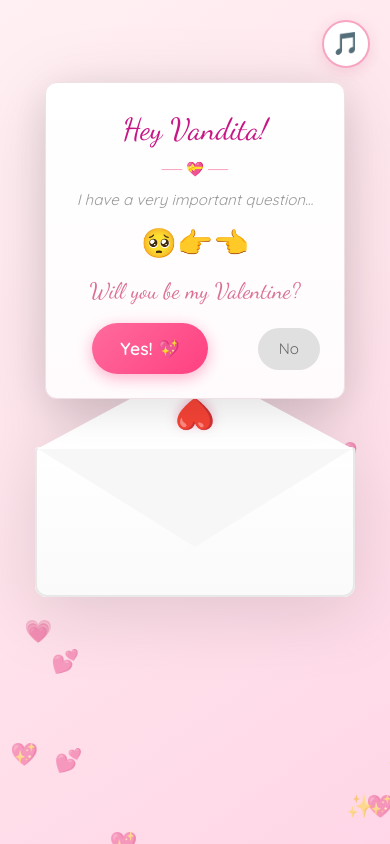
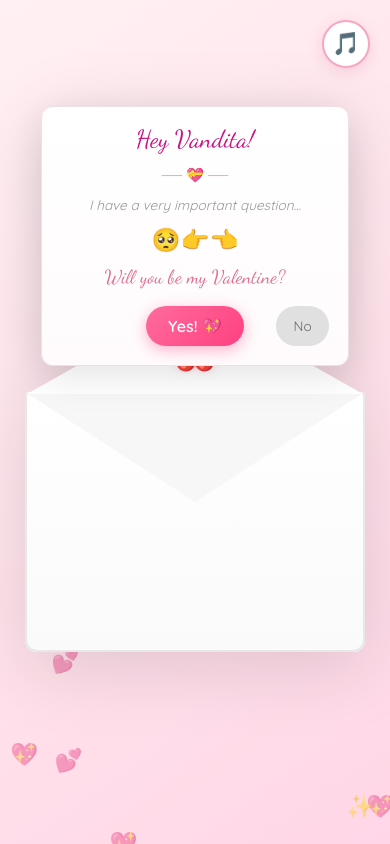
Before and after one commit to sanchitmahajann/sanchitmahajann.github.io, a React (Vite) app: page /bhondu in a window 390 px wide. Both pictures are taken after a click on the element 195 px from the left and 431 px from the top of the page. Built offline with nearby package versions, Linux system fonts and the light colour scheme.

Commit message:
New route final commit

```diff
--- a/src/pages/Valentine.module.css
+++ b/src/pages/Valentine.module.css
@@ -95,7 +95,8 @@
 
 .envContainer {
   position: relative;
-  width: 380px;
+  width: 520px;
+  max-width: 90vw;
   display: flex;
   flex-direction: column;
   align-items: center;
@@ -110,7 +111,7 @@
 .envelope {
   position: relative;
   width: 100%;
-  height: 180px;
+  height: 300px;
   filter: drop-shadow(0 15px 35px rgba(0, 0, 0, 0.12));
   overflow: visible;
 }
@@ -140,7 +141,7 @@
   border-radius: 4px 4px 12px 12px;
   z-index: 10;
   pointer-events: none;
-  clip-path: polygon(0 0, 50% 100px, 100% 0, 100% 100%, 0 100%);
+  clip-path: polygon(0 0, 50% 110px, 100% 0, 100% 100%, 0 100%);
   box-shadow: inset 0 0 0 2px #e8e8e8;
 }
 
@@ -150,7 +151,7 @@
   top: 2px;
   left: 2px;
   right: 2px;
-  height: 100px;
+  height: 110px;
   background: linear-gradient(180deg, #fff 0%, #f9f9f9 100%);
   clip-path: polygon(0 0, 50% 100%, 100% 0);
   transform-origin: top center;
@@ -193,7 +194,7 @@
 
 .letter {
   position: absolute;
-  top: 20px;
+  top: 16px;
   left: 0;
   right: 0;
   z-index: 15; /* Between envelope body and flap */
@@ -203,8 +204,8 @@
 .letterContent {
   background: linear-gradient(180deg, #fff 0%, #fffbfc 100%);
   border-radius: 12px;
-  padding: 1.8rem 2rem;
-  margin: 0 15px;
+  padding: 1rem 1.8rem;
+  margin: 0 22px;
   text-align: center;
   box-shadow: 0 10px 40px rgba(0, 0, 0, 0.1);
   border: 1px solid #f0e0e5;
@@ -213,7 +214,7 @@
 
 .hi {
   font-family: 'Dancing Script', cursive;
-  font-size: 2.2rem;
+  font-size: 1.85rem;
   color: #c71585;
   margin: 0;
 }
@@ -225,22 +226,22 @@
 }
 
 .sub {
-  font-size: 0.95rem;
+  font-size: 0.85rem;
   color: #999;
   margin: 0.5rem 0;
   font-style: italic;
 }
 
 .emoji {
-  font-size: 2.2rem;
-  margin: 0.6rem 0;
+  font-size: 1.8rem;
+  margin: 0.3rem 0;
 }
 
 .mainQ {
   font-family: 'Dancing Script', cursive;
-  font-size: 1.7rem;
+  font-size: 1.35rem;
   color: #db7093;
-  margin: 0.6rem 0;
+  margin: 0.3rem 0;
 }
 
 .btns {
@@ -248,18 +249,22 @@
   justify-content: center;
   align-items: center;
   gap: 1rem;
-  margin-top: 1rem;
+  margin-top: 0.6rem;
   position: relative;
   min-height: 50px;
-  padding-right: 90px;
+  padding-right: 0;
   overflow: visible;
 }
 
 .yesBtn {
   font-family: 'Quicksand', sans-serif;
   font-weight: 600;
-  font-size: 1.1rem;
-  padding: 0.75rem 1.8rem;
+  font-size: 1.05rem;
+  display: inline-flex;
+  align-items: center;
+  justify-content: center;
+  height: 44px;
+  padding: 0.7rem 1.6rem;
   background: linear-gradient(135deg, #ff6b9d, #ff4081);
   color: white;
   border: none;
@@ -268,17 +273,30 @@
   box-shadow: 0 4px 15px rgba(255, 64, 129, 0.4);
 }
 
+.noBtnWrap {
+  position: absolute;
+  right: 0;
+  top: 50%;
+  transform: translateY(-50%);
+  display: flex;
+  align-items: center;
+  justify-content: center;
+}
+
 .noBtn {
   font-family: 'Quicksand', sans-serif;
-  font-size: 0.95rem;
-  padding: 0.6rem 1.3rem;
+  font-size: 0.9rem;
+  display: inline-flex;
+  align-items: center;
+  justify-content: center;
+  height: 44px;
+  padding: 0.55rem 1.2rem;
   background: #e0e0e0;
   color: #666;
   border: none;
   border-radius: 30px;
   cursor: pointer;
-  position: absolute;
-  right: 0;
+  position: relative;
   white-space: nowrap;
   z-index: 20;
   will-change: transform;
@@ -323,54 +341,54 @@
 
 .celebTitle {
   font-family: 'Dancing Script', cursive;
-  font-size: 2.4rem;
+  font-size: 2rem;
   color: #c71585;
   margin: 0;
   text-shadow: 0 3px 10px rgba(200, 50, 100, 0.25);
 }
 
 .celebEmoji {
-  font-size: 2rem;
-  margin: 0.6rem 0;
+  font-size: 1.8rem;
+  margin: 0.4rem 0;
 }
 
 .celebDance {
-  font-size: 2rem;
-  margin: 0.4rem 0;
+  font-size: 1.8rem;
+  margin: 0.3rem 0;
 }
 
 .celebMsg {
-  margin: 1rem 0;
-  padding: 0.8rem;
+  margin: 0.7rem 0;
+  padding: 0.6rem;
   background: rgba(255, 240, 245, 0.6);
   border-radius: 10px;
 }
 
 .celebText {
   font-family: 'Dancing Script', cursive;
-  font-size: 1.4rem;
+  font-size: 1.2rem;
   color: #db7093;
   margin: 0;
 }
 
 .celebHeart {
   display: block;
-  font-size: 1.3rem;
-  margin: 0.3rem 0;
+  font-size: 1.1rem;
+  margin: 0.2rem 0;
 }
 
 .celebSub {
-  font-size: 0.9rem;
+  font-size: 0.85rem;
   color: #888;
   margin: 0;
 }
 
 .sig {
   font-family: 'Dancing Script', cursive;
-  font-size: 1.1rem;
+  font-size: 1rem;
   color: #c71585;
-  margin: 0.6rem 0 0;
-  padding-top: 0.6rem;
+  margin: 0.5rem 0 0;
+  padding-top: 0.5rem;
   border-top: 2px dashed rgba(255, 150, 180, 0.4);
 }
 
@@ -380,40 +398,53 @@
 
 @media (max-width: 420px) {
   .envContainer {
-    width: 320px;
+    width: 340px;
+    max-width: 92vw;
   }
 
   .envelope {
-    height: 150px;
+    height: 260px;
   }
 
   .flap {
-    height: 85px;
+    height: 95px;
   }
 
   .seal {
-    font-size: 2rem;
+    font-size: 2.1rem;
   }
 
   .letter {
-    top: 15px;
+    top: 14px;
   }
 
   .letterContent {
-    padding: 1.5rem;
-    margin: 0 10px;
+    padding: 0.9rem 1.2rem;
+    margin: 0 16px;
   }
 
   .hi {
-    font-size: 1.9rem;
+    font-size: 1.55rem;
   }
 
   .mainQ {
-    font-size: 1.4rem;
+    font-size: 1.2rem;
   }
 
   .emoji {
-    font-size: 1.8rem;
+    font-size: 1.45rem;
+  }
+
+  .yesBtn {
+    font-size: 1rem;
+    height: 40px;
+    padding: 0.6rem 1.4rem;
+  }
+
+  .noBtn {
+    font-size: 0.85rem;
+    height: 40px;
+    padding: 0.5rem 1.1rem;
   }
 
   .celebCard {
@@ -421,6 +452,26 @@
   }
 
   .celebTitle {
-    font-size: 2rem;
+    font-size: 1.7rem;
+  }
+
+  .celebEmoji {
+    font-size: 1.5rem;
+  }
+
+  .celebDance {
+    font-size: 1.5rem;
+  }
+
+  .celebText {
+    font-size: 1.05rem;
+  }
+
+  .celebSub {
+    font-size: 0.8rem;
+  }
+
+  .sig {
+    font-size: 0.95rem;
   }
 }
--- a/src/pages/Valentine.tsx
+++ b/src/pages/Valentine.tsx
@@ -3,18 +3,40 @@ import { motion, AnimatePresence } from 'framer-motion';
 import styles from './Valentine.module.css';
 
 type Stage = 'envelope' | 'opening' | 'letter' | 'transition' | 'celebration';
+type Position = { x: number; y: number };
 
 const MUSIC_URL = '/those-eyes.mp3';
 
-const ESCAPE_POSITIONS = [
-  { x: 100, y: -60 }, { x: 130, y: 20 }, { x: 90, y: 70 },
-  { x: 140, y: -30 }, { x: 110, y: 50 }, { x: 150, y: 0 },
-];
+const NO_MOVE_BOUNDS = {
+  minX: 40,
+  maxX: 220,
+  minY: -90,
+  maxY: 90,
+};
+const MIN_NO_DISTANCE = 45;
+const MAX_NO_ATTEMPTS = 8;
+
+const randomBetween = (min: number, max: number) =>
+  Math.floor(Math.random() * (max - min + 1)) + min;
+
+const getRandomNoPosition = (prev: Position): Position => {
+  let next = prev;
+  for (let i = 0; i < MAX_NO_ATTEMPTS; i += 1) {
+    const candidate = {
+      x: randomBetween(NO_MOVE_BOUNDS.minX, NO_MOVE_BOUNDS.maxX),
+      y: randomBetween(NO_MOVE_BOUNDS.minY, NO_MOVE_BOUNDS.maxY),
+    };
+    if (Math.hypot(candidate.x - prev.x, candidate.y - prev.y) >= MIN_NO_DISTANCE) {
+      return candidate;
+    }
+    next = candidate;
+  }
+  return next;
+};
 
 const Valentine = () => {
   const [stage, setStage] = useState<Stage>('envelope');
-  const [noPos, setNoPos] = useState({ x: 0, y: 0 });
-  const [escIdx, setEscIdx] = useState(0);
+  const [noPos, setNoPos] = useState<Position>({ x: 0, y: 0 });
   const [hoverCount, setHoverCount] = useState(0);
   const [musicOn, setMusicOn] = useState(false);
   const audioRef = useRef<HTMLAudioElement>(null);
@@ -79,9 +101,7 @@ const Valentine = () => {
 
   const handleNoHover = () => {
     setHoverCount(h => h + 1);
-    const next = (escIdx + 1) % ESCAPE_POSITIONS.length;
-    setEscIdx(next);
-    setNoPos(ESCAPE_POSITIONS[next]);
+    setNoPos(prev => getRandomNoPosition(prev));
   };
 
   const noMsgs = ['No', 'Aisa mat kro 🥺', 'Pwease? 💔', 'Pretty Please?', 'Badtameez', 'Bhaw kha rhi ho'];
@@ -182,7 +202,7 @@ const Valentine = () => {
                 <motion.div
                   className={styles.letter}
                   animate={{
-                    y: showFirstLetter ? -380 : 0,
+                    y: showFirstLetter ? -300 : 0,
                     opacity: (showFirstLetter || letterSlidingBack) ? 1 : 0,
                   }}
                   transition={{
@@ -209,6 +229,7 @@ const Valentine = () => {
                       >
                         Yes! 💖
                       </motion.button>
+                      <div className={styles.noBtnWrap}>
                         <motion.button
                           className={styles.noBtn}
                           onMouseEnter={handleNoHover}
@@ -222,6 +243,7 @@ const Valentine = () => {
                         </motion.button>
                       </div>
                     </div>
+                  </div>
                 </motion.div>
 
                 {/* ═══ SECOND LETTER (Celebration) ═══ */}
@@ -229,7 +251,7 @@ const Valentine = () => {
                   className={styles.letter}
                   initial={{ y: 0, opacity: 0 }}
                   animate={{
-                    y: showCelebLetter ? -380 : 0,
+                    y: showCelebLetter ? -300 : 0,
                     opacity: showCelebLetter ? 1 : 0,
                   }}
                   transition={{
```
Lines whose indentation alone changed are shown as unchanged.
